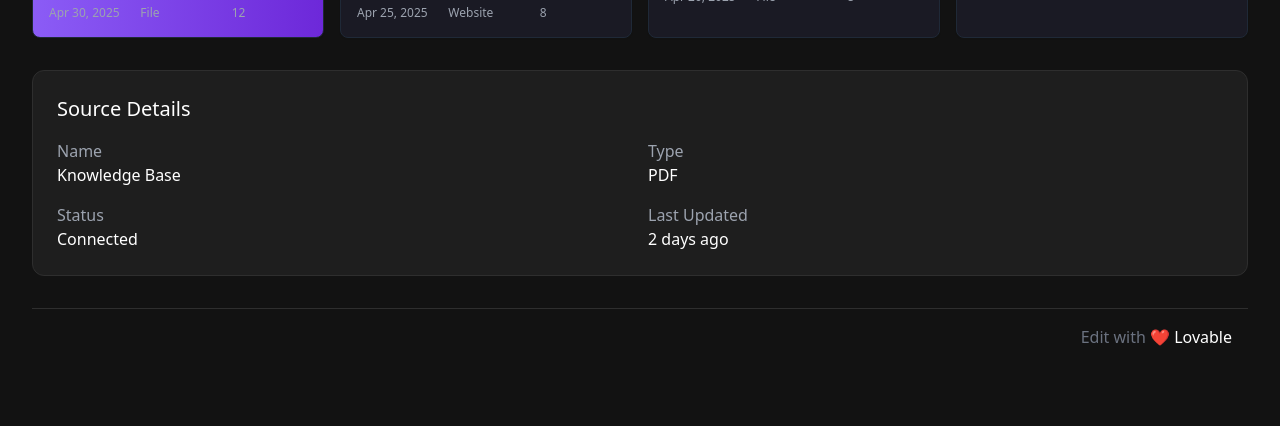
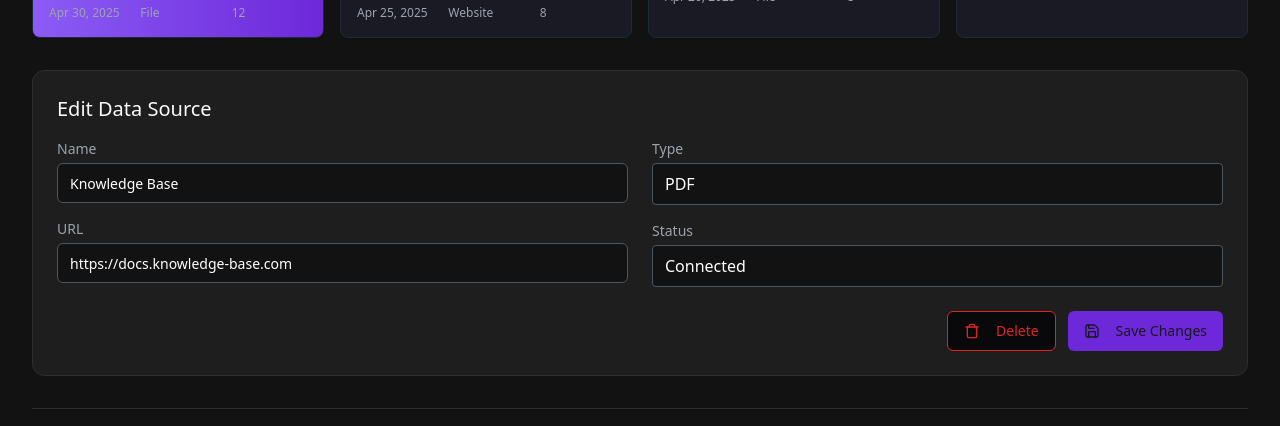
Before and after one commit to SantoshNaranap/chickaree-test, a React (Vite) app: page /sources in a window 1280 px wide. Both pictures are taken after a click on the element 178 px from the left and 266 px from the top of the page. Shown: the part 318-744 px from the top of the page. Built offline with nearby package versions, Linux system fonts and the light colour scheme.

Commit message:
Fix: Edit data source functionality
Corrects the edit data source functionality.

```diff
--- a/src/pages/Sources.tsx
+++ b/src/pages/Sources.tsx
@@ -4,10 +4,14 @@ import Header from '../components/Header';
 import ContentFooter from '../components/ContentFooter';
 import DataSource from '../components/DataSource';
 import { Button } from "@/components/ui/button";
-import { Plus } from 'lucide-react';
+import { Plus, Save, Trash } from 'lucide-react';
+import { Input } from "@/components/ui/input";
+import { Card, CardContent } from "@/components/ui/card";
 
 const Sources = () => {
   const [selectedSource, setSelectedSource] = useState<string | null>(null);
+  const [editedName, setEditedName] = useState<string>('');
+  const [editedUrl, setEditedUrl] = useState<string>('');
 
   // Dummy data for sources
   const sources = [
@@ -53,6 +57,23 @@ const Sources = () => {
     },
   ];
 
+  const handleSourceClick = (sourceId: string) => {
+    const source = sources.find(s => s.id === sourceId);
+    if (selectedSource === sourceId) {
+      setSelectedSource(null);
+      setEditedName('');
+      setEditedUrl('');
+    } else {
+      setSelectedSource(sourceId);
+      if (source) {
+        setEditedName(source.name);
+        setEditedUrl(source.url);
+      }
+    }
+  };
+
+  const selectedSourceData = sources.find(s => s.id === selectedSource);
+
   return (
     <div className="flex flex-col h-screen bg-oralia-dark text-white">
       <Header />
@@ -78,33 +99,64 @@ const Sources = () => {
               status={source.status === 'Trained' ? 'Trained' : 'Yet To Start'}
               count={source.count}
               active={selectedSource === source.id}
-              onClick={() => setSelectedSource(selectedSource === source.id ? null : source.id)}
+              onClick={() => handleSourceClick(source.id)}
             />
           ))}
         </div>
 
-        {selectedSource && (
-          <div className="bg-oralia-dark-gray rounded-xl p-6 border border-oralia-light-gray mb-8">
-            <h2 className="text-xl font-medium mb-4">Source Details</h2>
-            <div className="grid grid-cols-1 md:grid-cols-2 gap-4">
+        {selectedSource && selectedSourceData && (
+          <Card className="bg-oralia-dark-gray rounded-xl border border-oralia-light-gray mb-8">
+            <CardContent className="p-6">
+              <h2 className="text-xl font-medium mb-4">Edit Data Source</h2>
+
+              <div className="grid grid-cols-1 md:grid-cols-2 gap-6">
+                <div className="space-y-4">
                   <div>
-                <p className="text-gray-400">Name</p>
-                <p>{sources.find(s => s.id === selectedSource)?.name}</p>
+                    <label className="block text-sm font-medium text-gray-400 mb-1">Name</label>
+                    <Input
+                      value={editedName}
+                      onChange={(e) => setEditedName(e.target.value)}
+                      className="bg-oralia-dark border-gray-600 text-white"
+                    />
                   </div>
+
                   <div>
-                <p className="text-gray-400">Type</p>
-                <p>{sources.find(s => s.id === selectedSource)?.type}</p>
+                    <label className="block text-sm font-medium text-gray-400 mb-1">URL</label>
+                    <Input
+                      value={editedUrl}
+                      onChange={(e) => setEditedUrl(e.target.value)}
+                      className="bg-oralia-dark border-gray-600 text-white"
+                    />
                   </div>
+                </div>
+
+                <div className="space-y-4">
                   <div>
-                <p className="text-gray-400">Status</p>
-                <p>{sources.find(s => s.id === selectedSource)?.status}</p>
+                    <label className="block text-sm font-medium text-gray-400 mb-1">Type</label>
+                    <div className="px-3 py-2 rounded border border-gray-600 bg-oralia-dark text-white">
+                      {selectedSourceData.type}
                     </div>
+                  </div>
+
                   <div>
-                <p className="text-gray-400">Last Updated</p>
-                <p>{sources.find(s => s.id === selectedSource)?.lastUpdated}</p>
+                    <label className="block text-sm font-medium text-gray-400 mb-1">Status</label>
+                    <div className="px-3 py-2 rounded border border-gray-600 bg-oralia-dark text-white">
+                      {selectedSourceData.status}
                     </div>
                   </div>
                 </div>
+              </div>
+
+              <div className="flex justify-end gap-3 mt-6">
+                <Button variant="outline" className="border-red-600 text-red-600 hover:bg-red-900 hover:text-white">
+                  <Trash className="w-4 h-4 mr-2" /> Delete
+                </Button>
+                <Button className="bg-oralia-purple hover:bg-oralia-light-purple">
+                  <Save className="w-4 h-4 mr-2" /> Save Changes
+                </Button>
+              </div>
+            </CardContent>
+          </Card>
         )}
 
         <ContentFooter />
```
Lines whose indentation alone changed are shown as unchanged.
